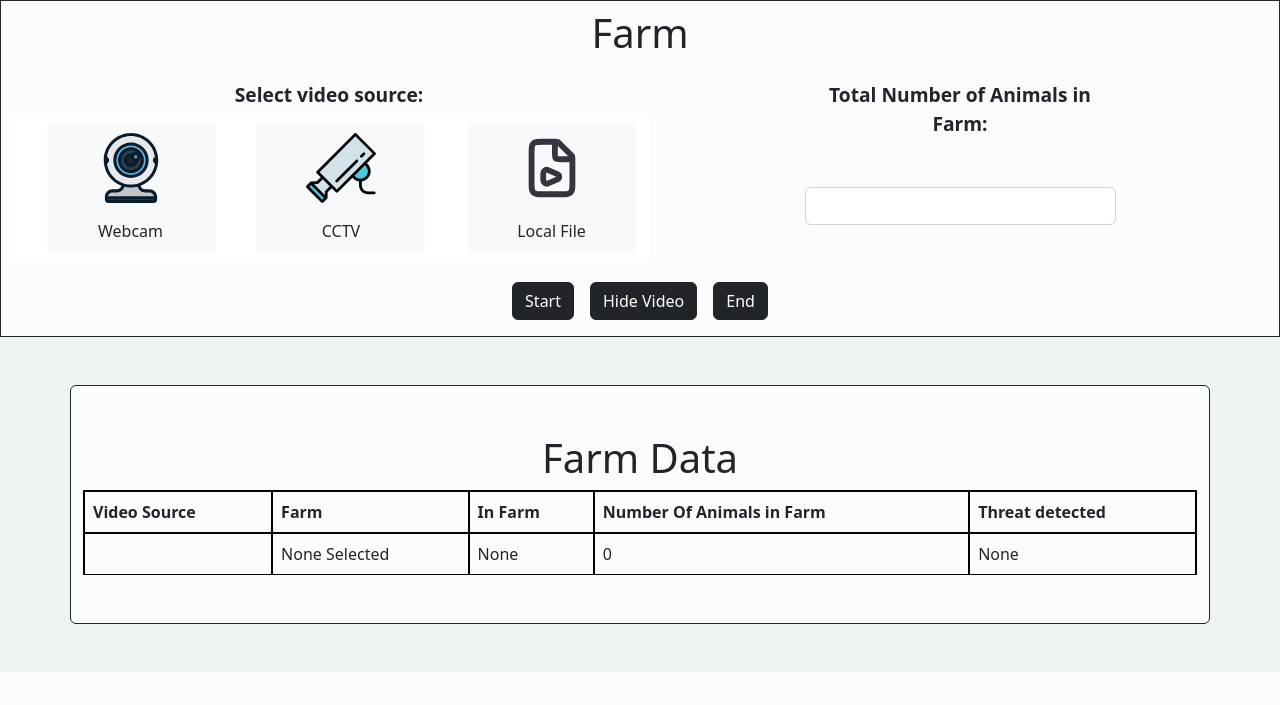
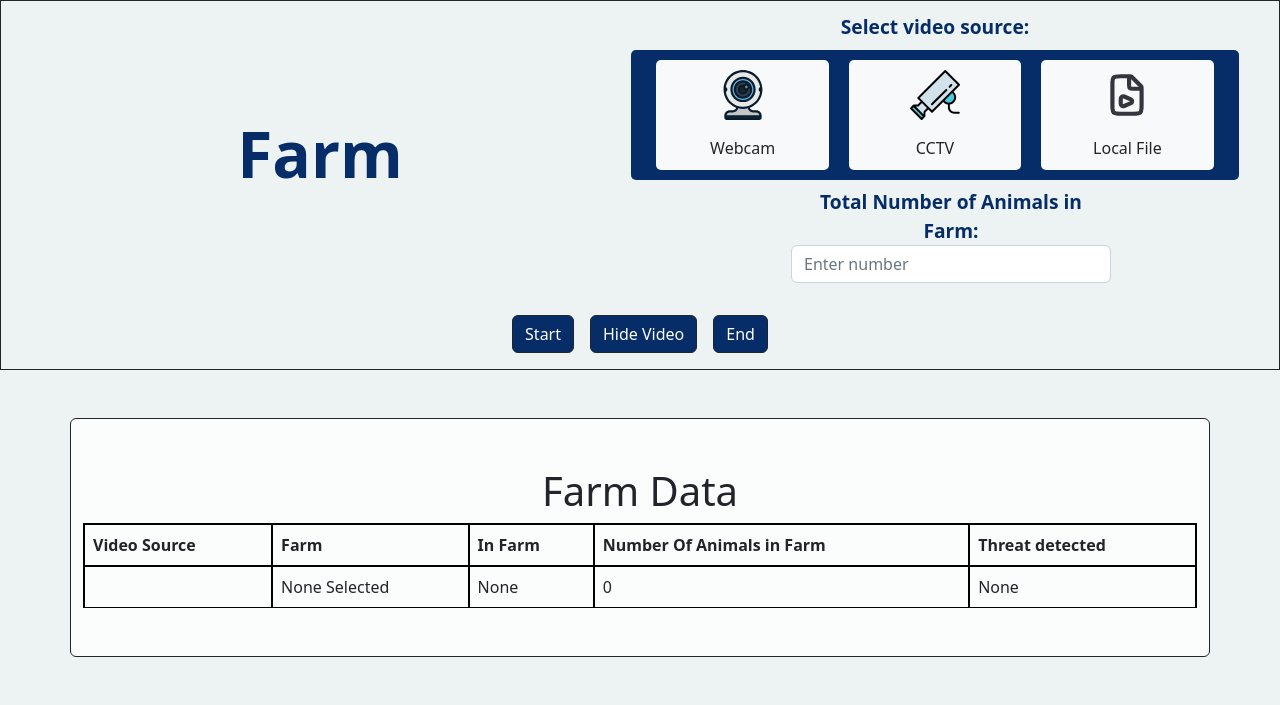
Before and after one commit to Sidharth1919/Animal-detection-Yolov8-Flask, a Flask app: page /farm in a window 1280 px wide. Shown: the part 400-1105 px from the top of the page. Before the commit the page ends 1072 px from the top, so only its background shows below. Run offline with Flask 3, Linux system fonts and the light colour scheme; the visitor is signed in with stand-in values (Sample User, id 1); some libraries are stand-ins or nearby versions.

Commit message:
color change

```diff
--- a/static/style.css
+++ b/static/style.css
@@ -6,6 +6,7 @@
 
 body{
     background-color: rgb(237, 243, 243);
+    overflow-x: hidden; /* Prevent horizontal scroll on the entire page */
 }
 .navbar{
   position: fixed;
@@ -40,12 +41,15 @@ body{
 /* ----------------------------farmpage-------------------------------- */
 .fullform {
   display: flex; /* Allow for side-by-side arrangement */
-  flex-direction: row; /* Stack elements vertically */
+  flex-direction: column; /* Stack elements vertically */
 }
 .tno{
-  width: 50%;
+  width: 50vw;
   display: flex;
   justify-content: center;
+}
+.form-contain{
+  max-width: 95%;
 }
 /* Style the container to look like a card */
 .form-control[style*="border: none"] {
@@ -53,14 +57,16 @@ body{
   padding: 15px;
   border-radius: 5px;
   display: flex;
-  justify-content: space-evenly;
-  width:50vw
-}
+  flex-direction: row;
+  justify-content: center;
+  max-width:100%;
+  background-color:rgb(6, 45, 103);}
 
 /* Style each radio button and label as a card */
 .form-check {
   display: block; /* Each option takes up its own line */
   margin-bottom: 10px;
+  padding: 5px;
   flex: 0 0 30%; /* Each card will take up about 30% of the container's width */
   margin: 5px;/* Add spacing between cards */
 }
--- a/templates/farm.html
+++ b/templates/farm.html
@@ -10,36 +10,43 @@
 <img src="" id="bgimg">
 
 <form class="border border-dark p-2" method="post" action="{{ url_for('farm') }}"
-  style="background-color: rgba(255, 255, 255, 0.8);">
-  <h1 id="heading" class="text-center">Farm</h1>
+  style="background-color: rgb(237, 243, 243);">
+  <div style="display: flex; flex-direction: row;">
+    <div style="width: 50vw; align-content: center;" >
+      <h1 style="font-weight: bold; font-size:8vh; color: rgb(6, 45, 103);" id="heading" class="text-center">Farm</h1>
+    </div>
+
     <div class="fullform">
-    <div class="mb-3 mt-3 text-center">
-      <label style="font-size: larger;" for="video_source" class="form-label"><strong>Select video source:</strong></label>
+      <div class="form-contain mb-1 mt-1 text-center">
+        <label style="font-size: larger; color: rgb(6, 45, 103);" for="video_source" class="form-label"><strong>Select video
+            source:</strong></label>
         <div class="form-control" style="border: none; padding: 0;">
           <div class="form-check">
             <input type="radio" id="webcam" name="video_source" value="0" class="form-check-input">
             <label for="webcam" class="form-check-label">
-            <img width="70" height="70" src="static/images/webcam.svg" alt="Webcam Icon">Webcam
+              <img width="50" height="50" src="static/images/webcam.svg" alt="Webcam Icon">Webcam
             </label>
           </div>
           <div class="form-check">
             <input type="radio" id="ipCamera" name="video_source" value="1" class="form-check-input">
             <label for="ipCamera" class="form-check-label">
-            <img width="70" height="70" src="static/images/cctv.svg" alt="Webcam Icon">CCTV
+              <img width="50" height="50" src="static/images/cctv.svg" alt="Webcam Icon">CCTV
             </label>
           </div>
           <div class="form-check">
             <input type="radio" id="localFile" name="video_source" value="2" class="form-check-input">
             <label for="localFile" class="form-check-label">
-            <img width="70" height="70" src="static/images/file.svg" alt="Webcam Icon">Local File
+              <img width="50" height="50" src="static/images/file.svg" alt="Webcam Icon">Local File
             </label>
           </div>
         </div>
       </div>
       <div class="tno">
-      <div style="width: 50%;" class="mb-3 mt-3 text-center">
-        <label style="font-size: larger;font-weight: bold;" id="number" for="totalCount">Total Number of Animals in Farm:</label>
-        <input type="number" class="form-control mt-5" id="totalCount" name="totalCount" min="0"> <br>
+        <div style="width: 50%;" class="mt-1 text-center">
+          <label style="font-size: larger;font-weight: bold; color: rgb(6, 45, 103);" id="number" for="totalCount">Total Number of Animals in
+            Farm:</label>
+          <input placeholder="Enter number" type="number" class="form-control " id="totalCount" name="totalCount" min="0"> <br>
+        </div>
       </div>
     </div>
   </div>
@@ -47,9 +54,9 @@
     Please select a video source.
   </div>
   <div style="display: flex; justify-content: center;">
-    <button type="submit" class="btn btn-dark m-2" value="submit" id="btn1">Start</button>
-    <button type="button" class="btn btn-dark m-2" id="btn3" onclick="hidefeed()">Hide Video</button>
-    <button type="button" class="btn btn-dark m-2" id="btn2" onclick="stopfeed()">End</button>
+    <button style="background-color: rgb(6,45,103);" type="submit" class="btn btn-dark m-2" value="submit" id="btn1">Start</button>
+    <button style="background-color: rgb(6,45,103);" type="button" class="btn btn-dark m-2" id="btn3" onclick="hidefeed()">Hide Video</button>
+    <button style="background-color: rgb(6,45,103);" type="button" class="btn btn-dark m-2" id="btn2" onclick="stopfeed()">End</button>
   </div>
 </form>
 
@@ -97,15 +104,15 @@
   <h1 class="mt-5">{{ var2 }}</h1>
 
   {% if video_source %}
-  <img id="data" class="mt-3 rounded" src="{{ url_for('video_feed', video_source=video_source)}}" id="videoFeed" alt="cctvfotage"
-    width="50%">
+  <img id="data" class="mt-3 mb-3 rounded" src="{{ url_for('video_feed', video_source=video_source)}}" id="videoFeed"
+    alt="cctvfotage" width="50%">
   {% endif %}
 
 </div>
 <script src="https://cdn.socket.io/4.0.0/socket.io.min.js"></script>
 
 <script>
-  document.getElementById('btn1').addEventListener('click', function(event) {
+  document.getElementById('btn1').addEventListener('click', function (event) {
     event.preventDefault(); // Prevent default form submission
 
     const videoSourceSelected = document.querySelector('input[name="video_source"]:checked');
@@ -195,7 +202,7 @@
     document.getElementById('data').scrollIntoView({
       behavior: 'smooth',
       block: 'start'
-  }); ;
+    });;
     function updateinfo() {
       var videoFeed = document.getElementById('videoFeed');
       if (videoFeed) {
```
Also changed, not shown: farmtest.html (deleted, +0 -81 lines). Lines whose indentation alone changed are shown as unchanged.
